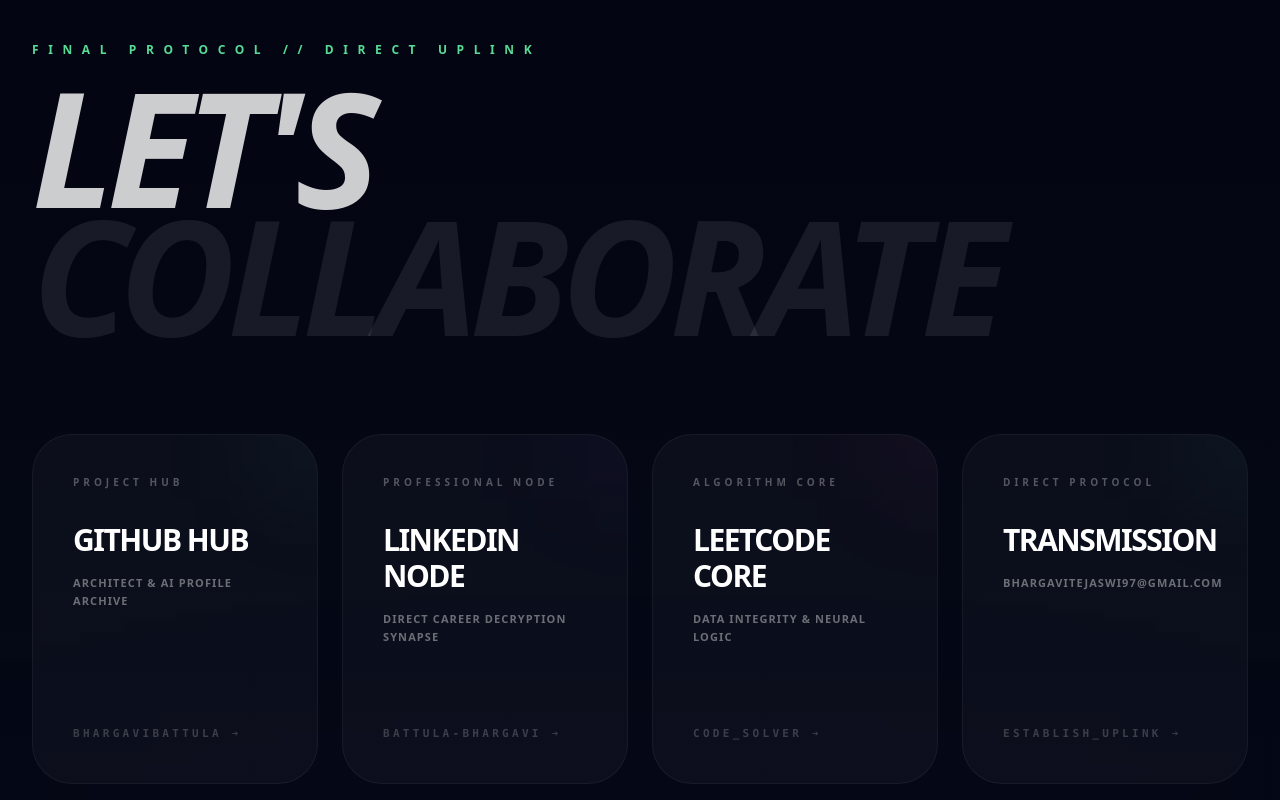
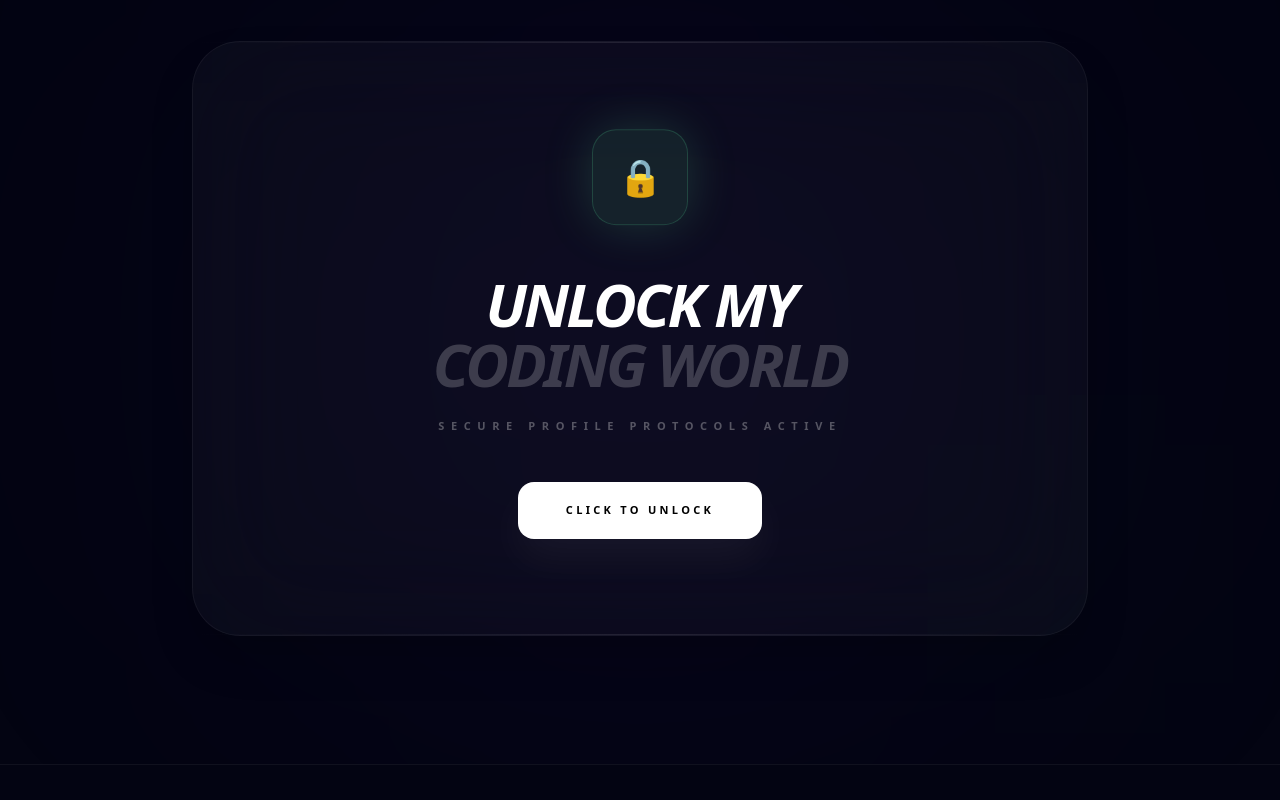
Before and after one commit to bhargavibattula/about-me, a React (Vite) app in the folder Portfolio/: page / in a window 1280 px wide. Shown: the part 7800-8600 px from the top of the page. Built offline with nearby package versions, Linux system fonts and the light colour scheme.

Commit message:
Finalize Coding Profiles with generalized stats (150+ and 450+) and Instagram link in footer

```diff
--- a/Portfolio/src/App.jsx
+++ b/Portfolio/src/App.jsx
@@ -11,6 +11,7 @@
 import SkillCloud from './components/professional/SkillCloud';
 import WelcomeScreen from './components/professional/WelcomeScreen';
 import ChatBot from './components/professional/ChatBot';
+import CodingProfileUnlock from './components/professional/CodingProfileUnlock';
 
 const App = () => {
     const [loading, setLoading] = useState(true);
@@ -48,6 +49,7 @@
                         </div>
 
                         <div id="terminal"><DeepTerminal /></div>
+                        <CodingProfileUnlock />
                         <div id="contact"><Footer /></div>
                     </main>
 
--- /dev/null
+++ b/Portfolio/src/components/professional/CodingProfileUnlock.jsx
@@ -0,0 +1,143 @@
+import React, { useState } from 'react';
+import { motion, AnimatePresence } from 'motion/react';
+
+const CodingProfileUnlock = () => {
+    const [isUnlocked, setIsUnlocked] = useState(false);
+
+    const profiles = [
+        {
+            platform: "GeeksforGeeks",
+            id: "BATTULA BHARGAVI",
+            stat: "TOP RANK // 150+ SOLVED",
+            href: "https://www.geeksforgeeks.org/profile/battulatekofh",
+            icon: "🇬",
+            accent: "from-green-500/20 to-emerald-500/20",
+            hoverAccent: "group-hover:border-green-500/50"
+        },
+        {
+            platform: "LeetCode Hub",
+            id: "BHARGAVITEJASWI",
+            stat: "450+ PROBLEMS SOLVED",
+            href: "https://leetcode.com/u/BhargaviTejaswi/",
+            icon: "🇱",
+            accent: "from-orange-500/20 to-yellow-500/20",
+            hoverAccent: "group-hover:border-orange-500/50"
+        }
+    ];
+
+    return (
+        <section className="py-32 px-6 md:px-8 bg-[#030412] relative overflow-hidden flex items-center justify-center min-h-[600px]">
+             {/* Background Decoration */}
+             <div className="absolute top-1/2 left-1/2 -translate-x-1/2 -translate-y-1/2 w-[800px] h-[800px] bg-royal/5 blur-[180px] pointer-events-none rounded-full" />
+             <div className="absolute bottom-0 right-0 w-[400px] h-[400px] bg-mint/5 blur-[150px] opacity-20 pointer-events-none" />
+
+             <div className="container mx-auto max-w-4xl relative z-10 text-center">
+                <AnimatePresence mode="wait">
+                    {!isUnlocked ? (
+                        <motion.div
+                            key="locked"
+                            initial={{ opacity: 0, scale: 0.9 }}
+                            animate={{ opacity: 1, scale: 1 }}
+                            exit={{ opacity: 0, scale: 1.1, blur: '20px' }}
+                            className="bg-white/[0.03] backdrop-blur-3xl border border-white/5 rounded-[48px] p-16 md:p-24 shadow-2xl relative group"
+                        >
+                            {/* Decorative Lines */}
+                            <div className="absolute inset-x-0 top-0 h-[1px] bg-gradient-to-r from-transparent via-white/10 to-transparent" />
+                            <div className="absolute inset-x-0 bottom-0 h-[1px] bg-gradient-to-r from-transparent via-white/10 to-transparent" />
+
+                            <motion.div
+                                animate={{ y: [0, -10, 0] }}
+                                transition={{ repeat: Infinity, duration: 4, ease: "easeInOut" }}
+                                className="w-24 h-24 bg-mint/10 border border-mint/20 rounded-3xl flex items-center justify-center text-4xl shadow-[0_0_50px_rgba(87,219,150,0.2)] mx-auto mb-10"
+                            >
+                                🔒
+                            </motion.div>
+
+                            <h2 className="text-4xl md:text-6xl font-black uppercase tracking-tighter text-white mb-6 italic">
+                                Unlock My <br />
+                                <span className="text-white/20 italic">Coding World</span>
+                            </h2>
+
+                            <p className="text-[10px] md:text-[11px] font-black uppercase tracking-[0.6em] text-white/30 mb-12 block">Secure Profile Protocols Active</p>
+
+                            <motion.button
+                                whileHover={{ scale: 1.05, letterSpacing: '0.4em' }}
+                                whileTap={{ scale: 0.98 }}
+                                onClick={() => setIsUnlocked(true)}
+                                className="px-12 py-5 bg-white text-black font-black uppercase text-[11px] tracking-[0.3em] rounded-2xl hover:bg-mint hover:text-black transition-all shadow-[0_20px_40px_rgba(255,255,255,0.05)] active:scale-95"
+                            >
+                                Click to Unlock
+                            </motion.button>
+                        </motion.div>
+                    ) : (
+                        <motion.div
+                            key="unlocked"
+                            initial={{ opacity: 0 }}
+                            animate={{ opacity: 1 }}
+                            className="space-y-16"
+                        >
+                            <motion.div
+                                initial={{ y: -20, opacity: 0 }}
+                                animate={{ y: 0, opacity: 1 }}
+                                transition={{ delay: 0.2 }}
+                                className="flex flex-col items-center gap-4"
+                            >
+                                <div className="text-[10px] font-black uppercase tracking-[0.8em] text-mint mb-4 block underline underline-offset-8 decoration-mint/50 animate-pulse">Access Granted // Archives Unlocked</div>
+                                <h2 className="text-5xl md:text-8xl font-black uppercase tracking-tighter leading-none italic">Technical <br /> <span className="text-white/20 italic">Blueprints</span></h2>
+                            </motion.div>
+
+                            <div className="grid grid-cols-1 md:grid-cols-2 gap-8">
+                                {profiles.map((profile, i) => (
+                                    <motion.div
+                                        key={profile.platform}
+                                        initial={{ opacity: 0, y: 30 }}
+                                        animate={{ opacity: 1, y: 0 }}
+                                        transition={{ delay: 0.4 + (i * 0.1) }}
+                                        whileHover={{ y: -8 }}
+                                        className={`group relative p-12 bg-white/[0.03] backdrop-blur-3xl border border-white/5 rounded-[40px] overflow-hidden transition-all ${profile.hoverAccent}`}
+                                    >
+                                        <div className={`absolute top-0 right-0 w-32 h-32 bg-gradient-to-br ${profile.accent} blur-[48px] -translate-y-1/2 translate-x-1/2 group-hover:scale-150 transition-transform`} />
+
+                                        <div className="relative z-10 text-left">
+                                            <div className="flex items-center gap-4 mb-10">
+                                                <div className="w-14 h-14 bg-white/5 rounded-2xl flex items-center justify-center text-2xl group-hover:bg-white/10 transition-colors">
+                                                    {profile.icon}
+                                                </div>
+                                                <div>
+                                                    <span className="text-[10px] font-black uppercase tracking-[0.4em] text-white/30 block mb-1">Platform</span>
+                                                    <h4 className="text-2xl font-black uppercase text-white tracking-tight italic">{profile.platform}</h4>
+                                                </div>
+                                            </div>
+
+                                            <div className="space-y-10">
+                                                <div className="space-y-3">
+                                                    <p className="text-[10px] font-black uppercase tracking-[0.3em] text-white/40">Credential Status</p>
+                                                    <div className="flex items-center gap-4">
+                                                        <div className="text-xs font-black text-white/70 uppercase tracking-widest">{profile.id}</div>
+                                                        <div className="h-px flex-1 bg-white/5" />
+                                                        <div className="text-[10px] font-black text-mint uppercase tracking-widest bg-mint/5 px-3 py-1 rounded-full border border-mint/10">{profile.stat}</div>
+                                                    </div>
+                                                </div>
+
+                                                <a
+                                                    href={profile.href}
+                                                    target="_blank"
+                                                    rel="noopener noreferrer"
+                                                    className="inline-flex items-center gap-6 text-[11px] font-black uppercase tracking-[0.3em] text-white group-hover:text-mint transition-all"
+                                                >
+                                                    <span className="border-b-2 border-white/10 pb-2 group-hover:border-mint transition-all">View Full Profile ➔</span>
+                                                </a>
+                                            </div>
+                                        </div>
+                                    </motion.div>
+                                ))}
+                            </div>
+                        </motion.div>
+                    )}
+                </AnimatePresence>
+             </div>
+        </section>
+    );
+};
+
+export default CodingProfileUnlock;
--- a/Portfolio/src/components/professional/Footer.jsx
+++ b/Portfolio/src/components/professional/Footer.jsx
@@ -31,11 +31,11 @@
             bg: "bg-royal/5"
         },
         {
-            label: "Algorithm Core",
-            name: "LeetCode Core",
-            href: "https://leetcode.com/u/BhargaviTejaswi/",
-            detail: "Data Integrity & Neural Logic",
-            action: "CODE_SOLVER ➔",
+            label: "Aesthetic Hub",
+            name: "Instagram Node",
+            href: "https://www.instagram.com/__magicalgirl___",
+            detail: "Visual Fragments & Daily Synapse",
+            action: "@__MAGICALGIRL___ ➔",
             color: "group-hover:text-fuchsia",
             bg: "bg-fuchsia/5"
         },
```
